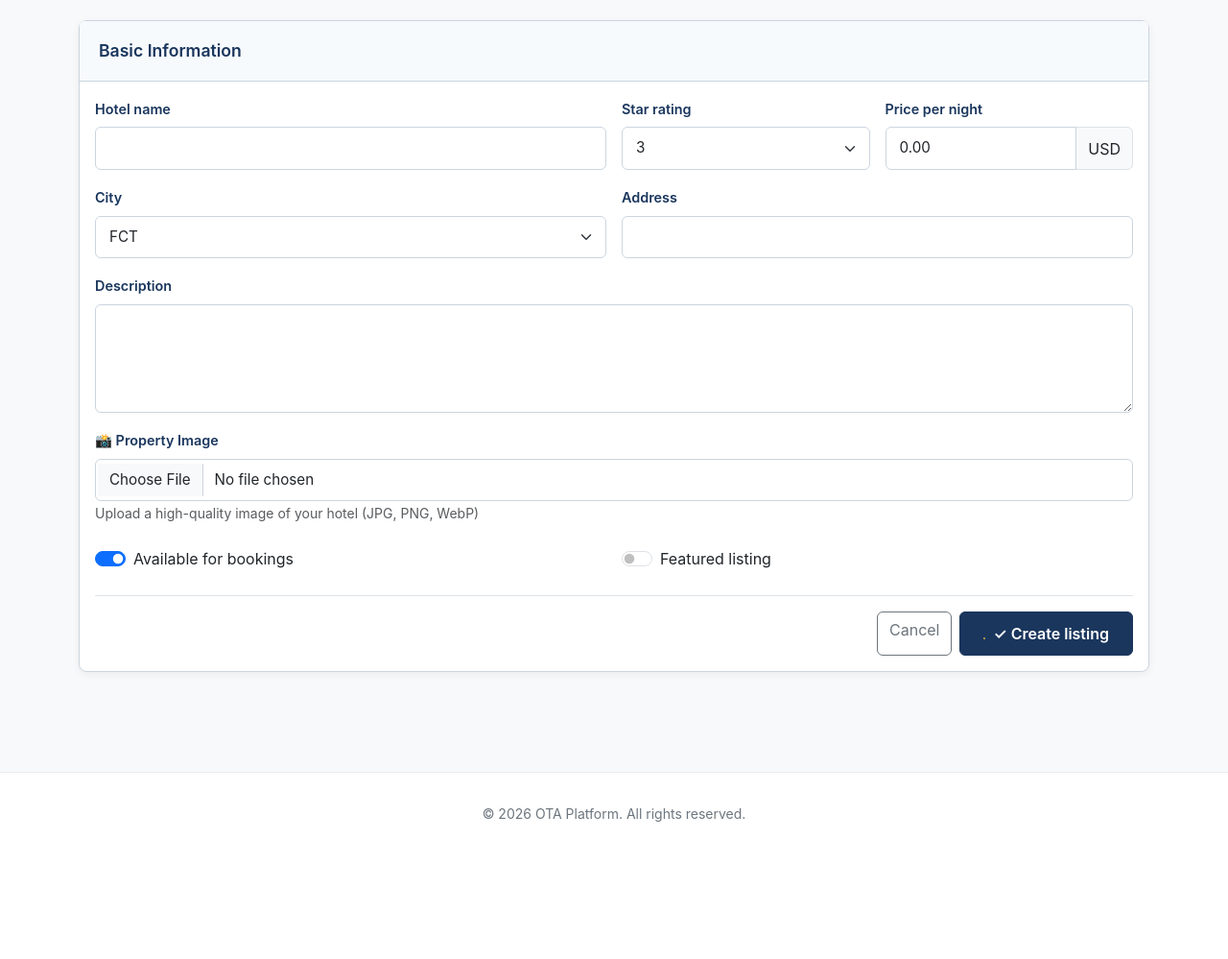
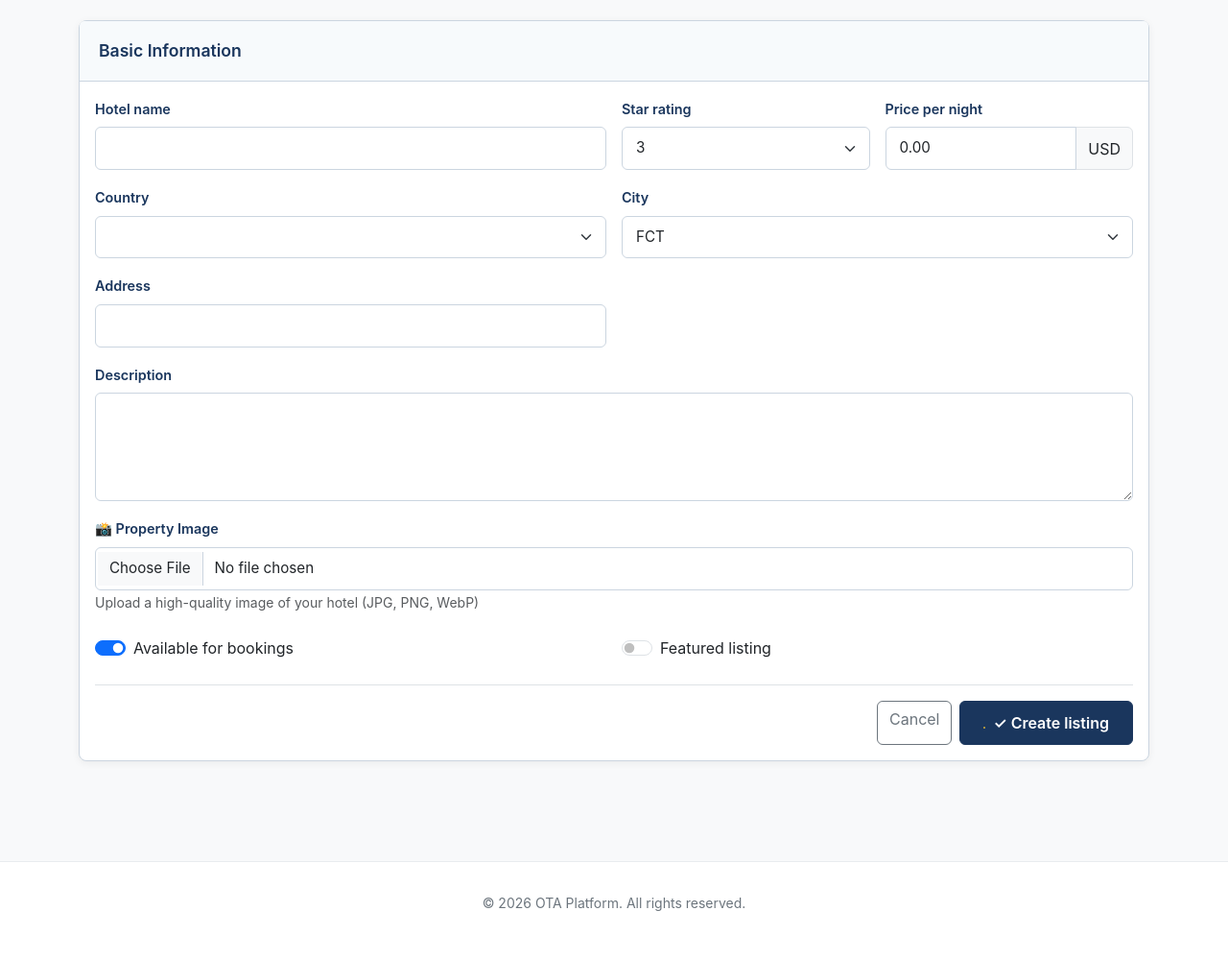
Before and after one commit to enekele/luxury, a Django app: page /partners/properties/hotels/create/ in a window 1280 px wide. Shown: the part 277-1276 px from the top of the page at 96% size. Before the commit the page ends 1133 px from the top, so only its background shows below. Run offline with Django 4.2, Linux system fonts and the light colour scheme; a user stored in the database is signed in; data comes from the database, SQL or seed files in the repository; data that the repository does not hold is empty.

Commit message:
Update project code

```diff
--- a/ota_platform/partners_dashboard/views.py
+++ b/ota_platform/partners_dashboard/views.py
@@ -21,6 +21,7 @@ from bookings.models import Booking
 from cars.models import CarRental, CarBrand, CarModel, CarRentalCompany
 from flights.models import Flight, Airline, Airport
 from tours.models import Tour, TourCategory, TourOperator
+from core.models import Country
 from core.models import City
 from partners_dashboard.models import Partner
 
@@ -213,6 +214,8 @@ def manage_properties(request):
 def create_hotel_property(request):
     partner = get_partner_profile_for_user(request.user)
     if request.method == 'POST':
+        counntry_id = request.POST.get('country')
+        country = get_object_or_404(Country, id=counntry_id)
         city_id = request.POST.get('city')
         city = get_object_or_404(City, id=city_id)
         hotel = Hotel.objects.create(
--- a/ota_platform/templates/partners_dashboard/create_hotel_property.html
+++ b/ota_platform/templates/partners_dashboard/create_hotel_property.html
@@ -140,6 +140,14 @@
                         </div>
                         <input type="hidden" name="price_per_night_1" value="USD">
                     </div>
+                    <div class="col-md-6">
+                        <label class="form-label">Country</label>
+                        <select class="form-select" name="country" required>
+                            {% for country in countries %}
+                                <option value="{{ country.id }}">{{ country.name }}</option>
+                            {% endfor %}
+                        </select>
+                    </div>
 
                     <div class="col-md-6">
                         <label class="form-label">City</label>
```
